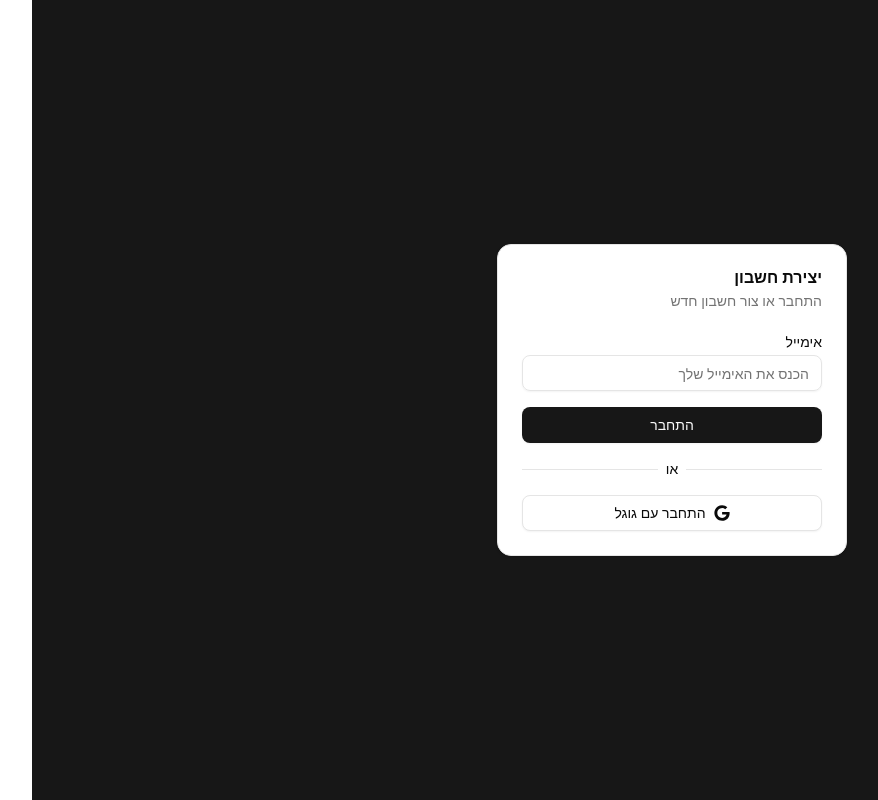
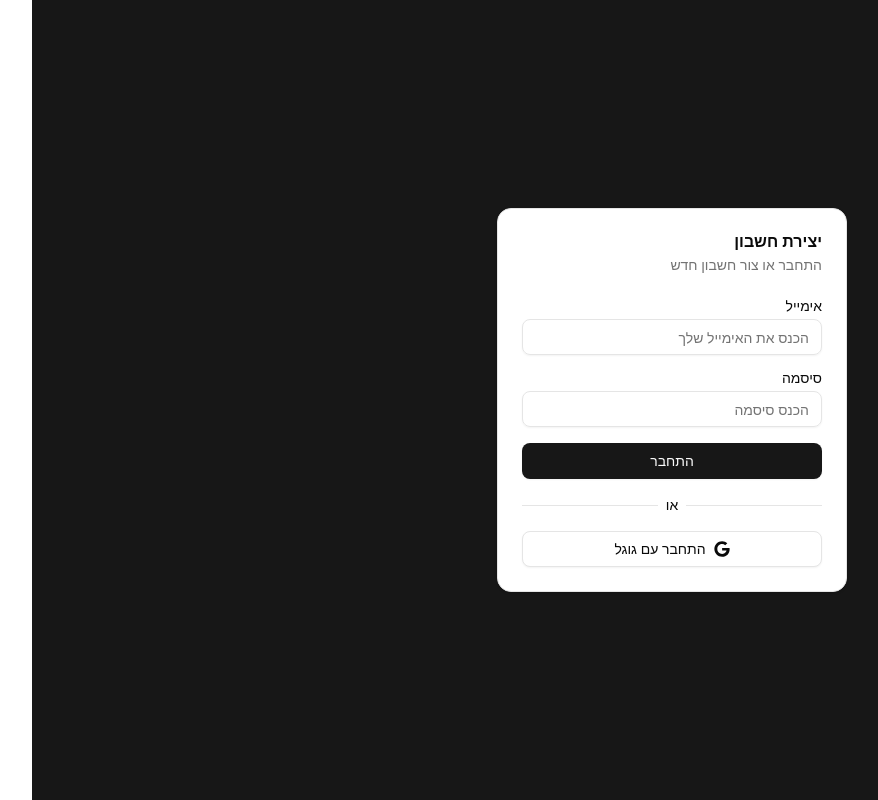
Before and after one commit to avrahamvais123/components, a Next.js app: page /login in a window 1280 px wide. Shown: the whole page, without its empty margins (63-941 px from the left). Built offline with nearby package versions, Linux system fonts and the light colour scheme.

Commit message:
feat: implement login functionality with email/password and Google sign-in options

```diff
--- a/components/customized/card/LoginCard.jsx
+++ b/components/customized/card/LoginCard.jsx
@@ -1,3 +1,7 @@
+"use client";
+
+import { useState } from "react";
+import { signIn } from "next-auth/react";
 import { Button } from "@/components/ui/button";
 import {
   Card,
@@ -11,14 +15,27 @@ import { Label } from "@/components/ui/label";
 import { Separator } from "@/components/ui/separator";
 
 export default function LoginCard() {
+  const [email, setEmail] = useState("");
+  const [password, setPassword] = useState("");
+
+  async function handleCredentialsLogin(e) {
+    e.preventDefault(); // לא לרענן עמוד
+    await signIn("credentials", {
+      email,
+      password,
+      callbackUrl: "/", // לאן לחזור אחרי התחברות
+    });
+  }
+
   return (
     <Card className="w-[350px]">
       <CardHeader>
-        <CardTitle className="">יצירת חשבון</CardTitle>
+        <CardTitle>יצירת חשבון</CardTitle>
         <CardDescription>התחבר או צור חשבון חדש</CardDescription>
       </CardHeader>
+
       <CardContent>
-        <form>
+        <form onSubmit={handleCredentialsLogin}>
           <div className="grid w-full items-center gap-4">
             <div className="flex flex-col space-y-1.5">
               <Label htmlFor="email">אימייל</Label>
@@ -26,17 +43,40 @@ export default function LoginCard() {
                 id="email"
                 type="email"
                 placeholder="הכנס את האימייל שלך"
+                value={email}
+                onChange={(e) => setEmail(e.target.value)}
+                autoComplete="email"
               />
             </div>
-            <Button>התחבר</Button>
+
+            <div className="flex flex-col space-y-1.5">
+              <Label htmlFor="password">סיסמה</Label>
+              <Input
+                id="password"
+                type="password"
+                placeholder="הכנס סיסמה"
+                value={password}
+                onChange={(e) => setPassword(e.target.value)}
+                autoComplete="current-password"
+              />
+            </div>
+
+            <Button type="submit">התחבר</Button>
           </div>
+
           <div className="relative my-4 flex items-center justify-center overflow-hidden">
             <Separator />
             <div className="px-2 text-center bg-background text-sm">או</div>
             <Separator />
           </div>
+
           <div className="grid w-full gap-2">
-            <Button variant="outline">
+            <Button
+              variant="outline"
+              type="button"
+              onClick={() => signIn("google", { callbackUrl: "/" })}
+              className="flex items-center gap-2"
+            >
               <svg
                 stroke="currentColor"
                 fill="currentColor"
@@ -46,6 +86,7 @@ export default function LoginCard() {
                 width="1em"
                 xmlns="http://www.w3.org/2000/svg"
                 className="h-5 w-5"
+                aria-hidden
               >
                 <path d="M488 261.8C488 403.3 391.1 504 248 504 110.8 504 0 393.2 0 256S110.8 8 248 8c66.8 0 123 24.5 166.3 64.9l-67.5 64.9C258.5 52.6 94.3 116.6 94.3 256c0 86.5 69.1 156.6 153.7 156.6 98.2 0 135-70.4 140.8-106.9H248v-85.3h236.1c2.3 12.7 3.9 24.9 3.9 41.4z"></path>
               </svg>
```
